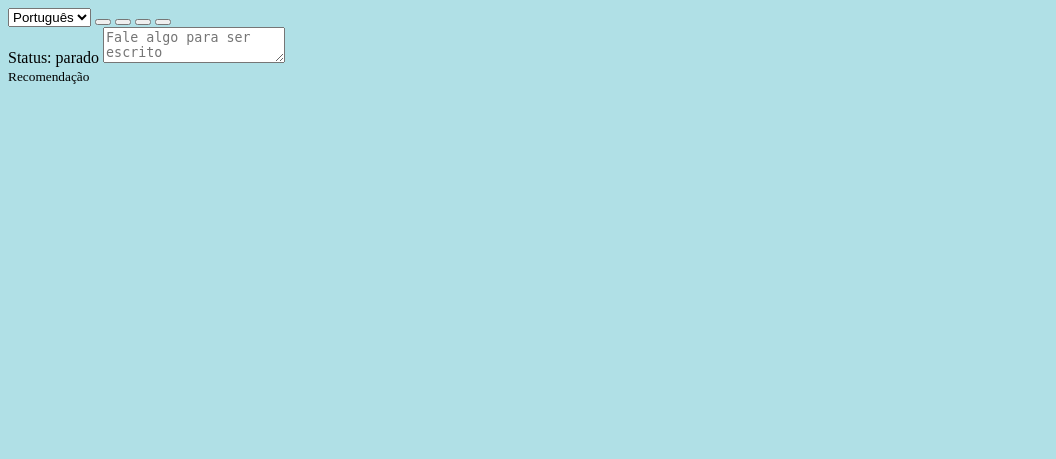
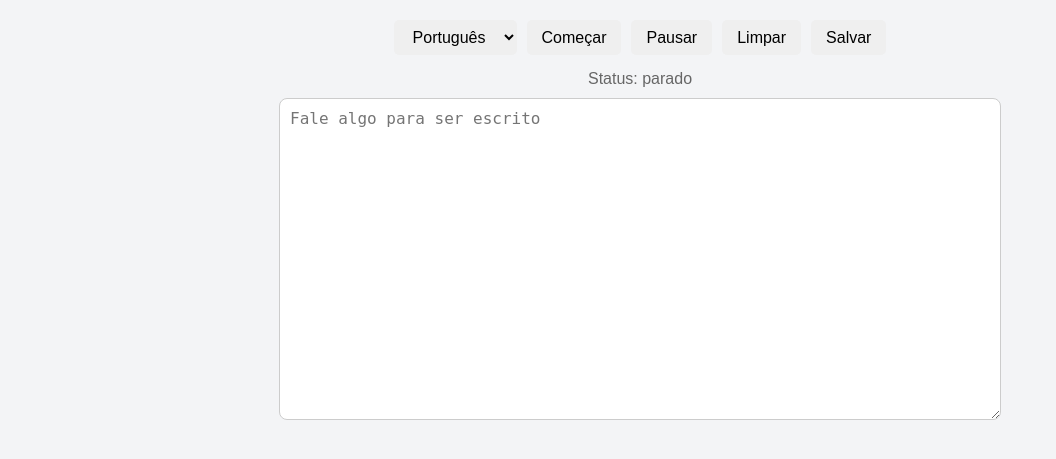
Before and after one commit to Matheus00017/Projetos, a PHP site: page / in a window 1280 px wide. Shown: the top 459 px of the page, without its empty margins (0-1056 px from the left). Run offline with PHP 8.4, Linux system fonts and the light colour scheme.

Commit message:
inicio_14-10

```diff
--- a/projéto_numero_2º/index.html
+++ b/projéto_numero_2º/index.html
@@ -14,16 +14,13 @@
             <option value="es-ES">Espanhol</option>
         </select>
 
-        <button id="btnStart"></button>
-        <button id="btnStop"></button>
-        <button id="btnClear"></button>
-        <button id="btnSave"></button>
+        <button id="btnStart">Começar</button>
+        <button id="btnStop">Pausar</button>
+        <button id="btnClear">Limpar</button>
+        <button id="btnSave">Salvar</button>
     </div>
 
     <label class="status" id="status">Status: parado</label>
     <textarea id="texto" placeholder="Fale algo para ser escrito"></textarea>
-    <div class="tips">
-        <small>Recomendação</small>
-    </div>
 </body>
 </html>
--- a/projéto_numero_2º/style.css
+++ b/projéto_numero_2º/style.css
@@ -1,3 +1,54 @@
-body{
-    background-color: powderblue;
+body {
+  font-family: Arial, sans-serif;
+  background-color: #f3f4f6;
+  margin: 0;
+  padding: 20px;
+  display: flex;
+  flex-direction: column;
+  align-items: center;
 }
+
+h1 {
+  color: #333;
+}
+
+.controls {
+  display: flex;
+  flex-wrap: wrap;
+  gap: 10px;
+  margin-bottom: 15px;
+}
+
+button, select {
+  padding: 8px 15px;
+  border: none;
+  border-radius: 5px;
+  font-size: 16px;
+  cursor: pointer;
+}
+
+button:hover {
+  background-color: #e0e0e0;
+}
+
+textarea {
+  width: 90%;
+  max-width: 700px;
+  height: 300px;
+  padding: 10px;
+  font-size: 16px;
+  border-radius: 8px;
+  border: 1px solid #ccc;
+  resize: vertical;
+}
+
+.status {
+  color: #666;
+  margin-bottom: 10px;
+}
+
+.tips {
+  margin-top: 10px;
+  color: #999;
+  font-size: 14px;
+}
```
Also changed, not shown: projéto_numero_2º/app.js (+7 -0 lines).
